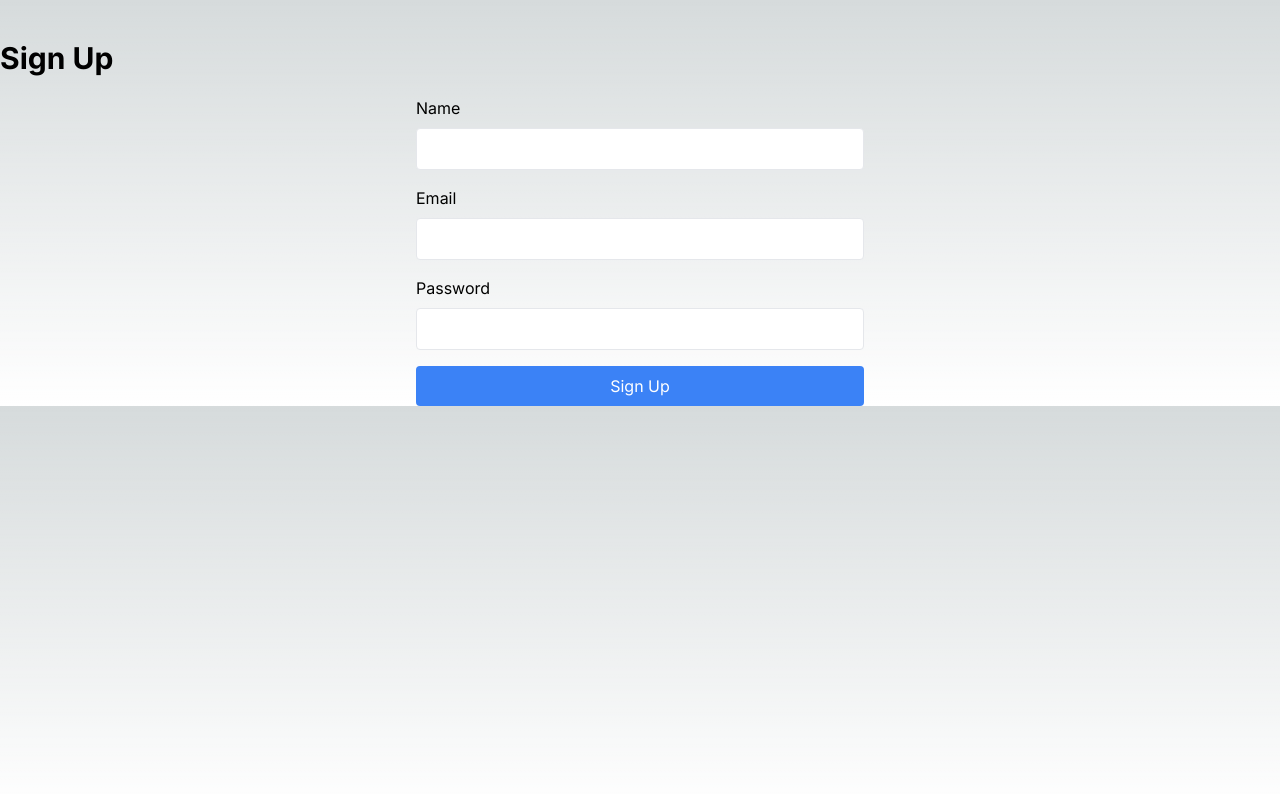
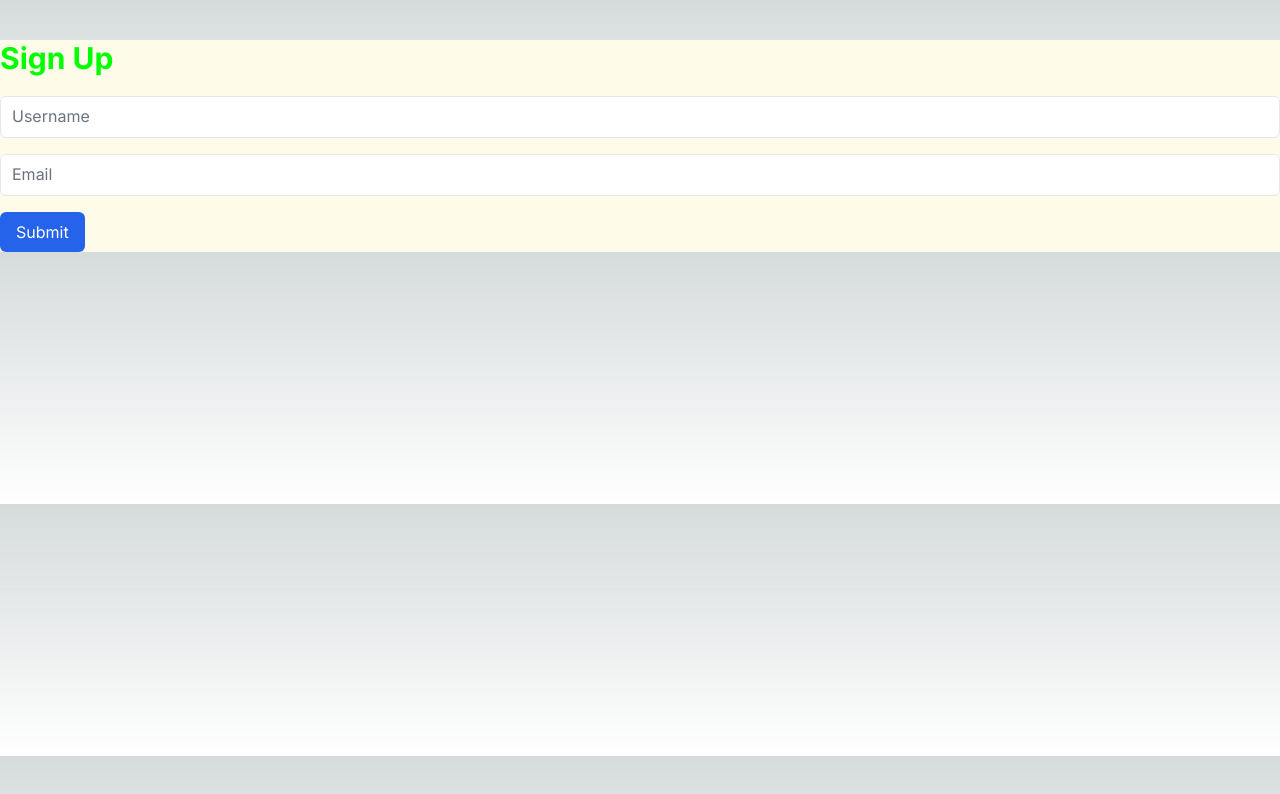
Before and after one commit to shreyasg-git/shopkart, a Next.js app: page /signup in a window 1280 px wide. Shown: the top 794 px of the page. Built offline with nearby package versions, Linux system fonts and the light colour scheme; no server answers.

Commit message:
we have Input componentgit add -A

```diff
--- /dev/null
+++ b/src/app/components/Input.tsx
@@ -0,0 +1,50 @@
+"use client";
+import React, { useState } from "react";
+
+interface CustomInputProps {
+  label: string;
+  type?: string;
+  value: string;
+  onChange: (value: string) => void;
+}
+
+const CustomInput: React.FC<CustomInputProps> = ({
+  label,
+  type = "text",
+  value,
+  onChange,
+}) => {
+  const [isFocused, setIsFocused] = useState(false);
+
+  const handleFocus = () => setIsFocused(true);
+  const handleBlur = () => setIsFocused(false);
+
+  return (
+    <div className="relative">
+      <input
+        type={type}
+        value={value}
+        onChange={(e) => onChange(e.target.value)}
+        onFocus={handleFocus}
+        onBlur={handleBlur}
+        className="w-full px-3 py-2 text-gray-700 border rounded-md focus:outline-none focus:ring-2 focus:ring-blue-600 focus:border-transparent"
+      />
+      <label
+        onClick={(e) => {
+          //   console.log("AAAAaa", e.currentTarget.parentElement);
+
+          e.currentTarget.parentElement?.childNodes[0].focus();
+        }}
+        className={`cursor-text absolute left-3 transition-all duration-200 ${
+          isFocused || value
+            ? "-top-2.5 text-sm text-blue-600 bg-white px-1"
+            : "top-2 text-gray-500"
+        }`}
+      >
+        {label}
+      </label>
+    </div>
+  );
+};
+
+export default CustomInput;
--- a/src/app/globals.css
+++ b/src/app/globals.css
@@ -3,16 +3,16 @@
 @tailwind utilities;
 
 :root {
-  --foreground-rgb: 0, 0, 0;
+  --foreground-rgb: 0, 255, 0;
   --background-start-rgb: 214, 219, 220;
   --background-end-rgb: 255, 255, 255;
 }
 
 @media (prefers-color-scheme: dark) {
   :root {
-    --foreground-rgb: 255, 255, 255;
-    --background-start-rgb: 0, 0, 0;
-    --background-end-rgb: 0, 0, 0;
+    --foreground-rgb: 0, 0, 0;
+    --background-start-rgb: 255, 255, 255;
+    --background-end-rgb: 255, 255, 255;
   }
 }
 
--- a/src/app/signup/SignUpForm.tsx
+++ b/src/app/signup/SignUpForm.tsx
@@ -1,49 +1,63 @@
-import { submitSignUp } from "./actions";
+"use client";
 
-export default function SignUpForm() {
+import { useState } from "react";
+import CustomInput from "@/app/components/Input";
+
+export default function ClientForm() {
+  const [formData, setFormData] = useState({
+    username: "",
+    email: "",
+  });
+
+  const handleInputChange = (field: string) => (value: string) => {
+    setFormData((prev) => ({ ...prev, [field]: value }));
+  };
+
+  const handleSubmit = async (e: React.FormEvent) => {
+    e.preventDefault();
+
+    try {
+      const response = await fetch("/api/submit-form", {
+        method: "POST",
+        headers: {
+          "Content-Type": "application/json",
+        },
+        body: JSON.stringify(formData),
+      });
+
+      if (response.ok) {
+        const result = await response.json();
+        console.log(result.message);
+        // Handle successful submission (e.g., show success message, reset form)
+      } else {
+        // Handle errors
+        console.error("Form submission failed");
+      }
+    } catch (error) {
+      console.error("Error submitting form:", error);
+    }
+  };
+
   return (
-    <form action={submitSignUp} className="max-w-md mx-auto">
-      <div className="mb-4">
-        <label htmlFor="name" className="block mb-2">
-          Name
-        </label>
-        <input
-          type="text"
-          id="name"
-          name="name"
-          required
-          className="w-full px-3 py-2 border rounded"
-        />
-      </div>
-      <div className="mb-4">
-        <label htmlFor="email" className="block mb-2">
-          Email
-        </label>
-        <input
-          type="email"
-          id="email"
-          name="email"
-          required
-          className="w-full px-3 py-2 border rounded"
-        />
-      </div>
-      <div className="mb-4">
-        <label htmlFor="password" className="block mb-2">
-          Password
-        </label>
-        <input
-          type="password"
-          id="password"
-          name="password"
-          required
-          className="w-full px-3 py-2 border rounded"
-        />
-      </div>
+    <form onSubmit={handleSubmit} className="space-y-4">
+      <CustomInput
+        label="Username"
+        name="username"
+        value={formData.username}
+        onChange={handleInputChange("username")}
+      />
+      <CustomInput
+        label="Email"
+        type="email"
+        name="email"
+        value={formData.email}
+        onChange={handleInputChange("email")}
+      />
       <button
         type="submit"
-        className="w-full bg-blue-500 text-white py-2 rounded hover:bg-blue-600"
+        className="px-4 py-2 text-white bg-blue-600 rounded-md hover:bg-blue-700"
       >
-        Sign Up
+        Submit
       </button>
     </form>
   );
--- a/src/app/signup/page.tsx
+++ b/src/app/signup/page.tsx
@@ -1,8 +1,8 @@
 import SignUpForm from "./SignUpForm";
-
+import Input from "@/app/components/Input";
 export default function SignUp() {
   return (
-    <div className="container mx-auto mt-10">
+    <div className="container mx-auto mt-10 bg-yellow-50">
       <h1 className="text-3xl font-bold mb-5">Sign Up</h1>
       <SignUpForm />
     </div>
```
